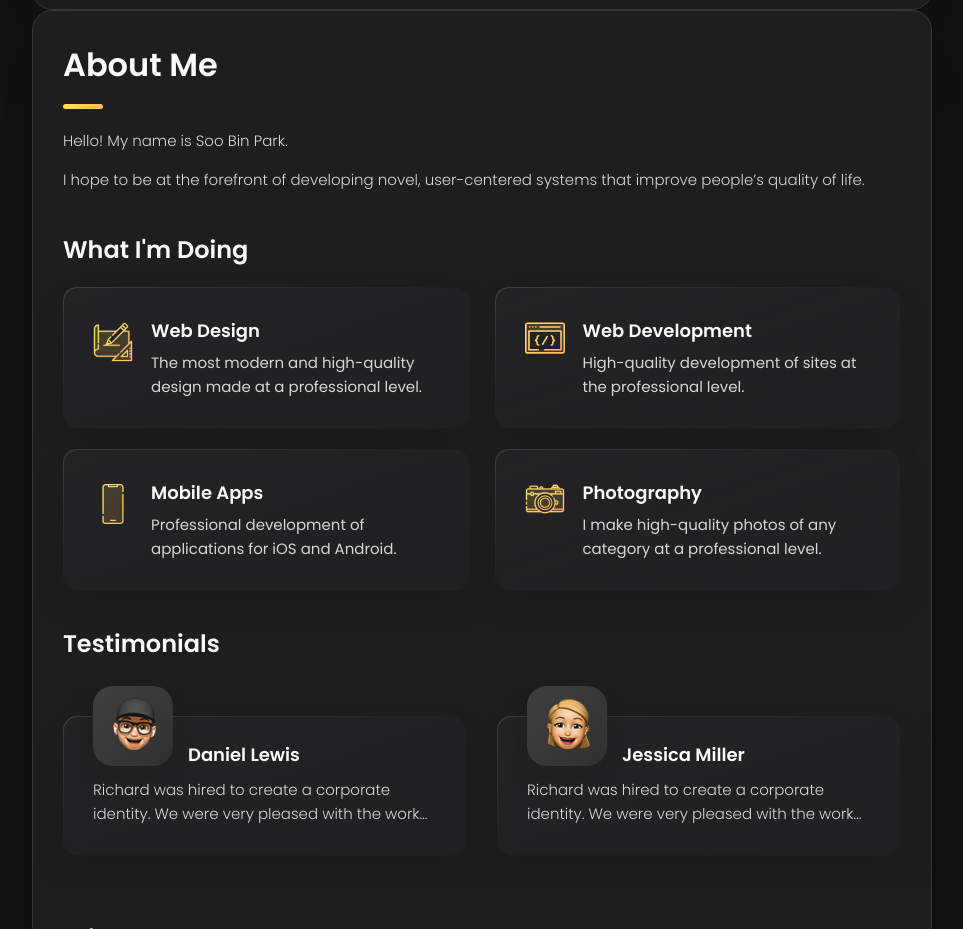
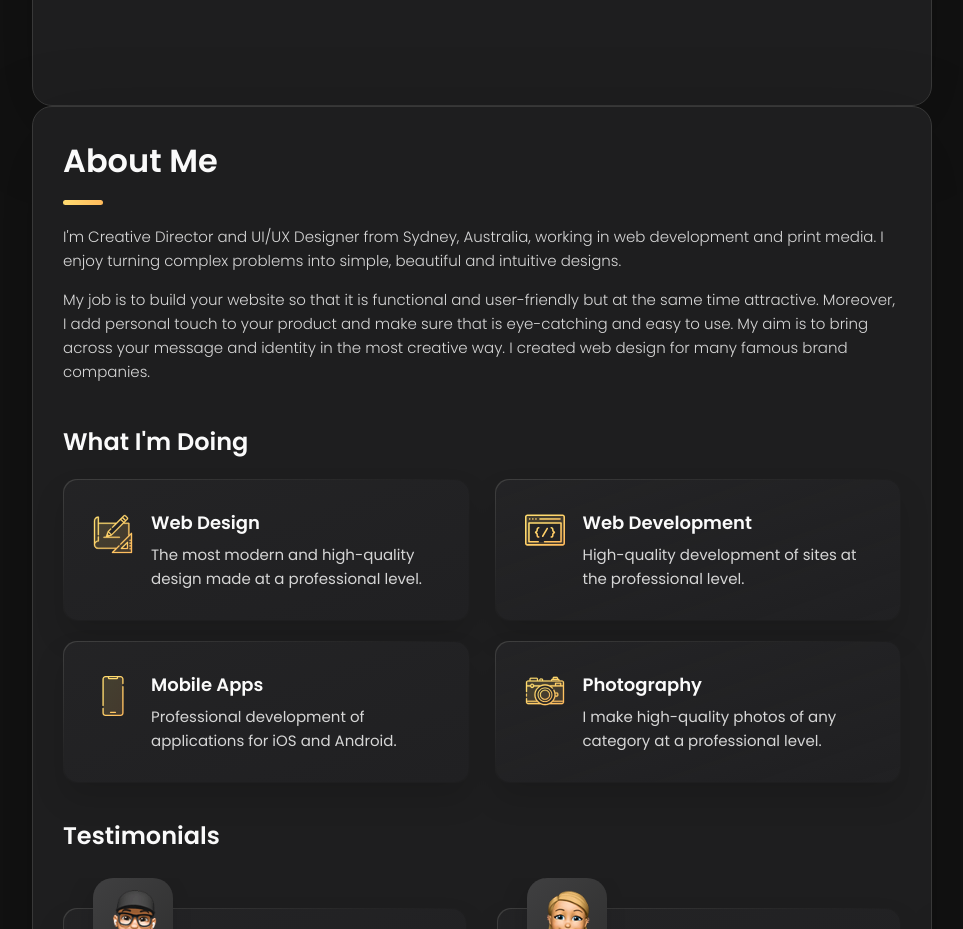
Before and after one commit to sbpark422/sbpark422.github.io, a plain HTML site: page index.html in a window 1280 px wide. Shown: the part 3320-4249 px from the top of the page, without its empty margins (308-1271 px from the left). Drawn offline with nearby package versions, Linux system fonts and the light colour scheme.

Commit message:
Update index.html

```diff
--- a/index.html
+++ b/index.html
@@ -131,7 +131,7 @@
             <a href="#" class="social-link">
             <!-- <a href="mailto:spark878@gatech.edu" class="contact-link">spark878@gatech.edu</a>
               <ion-icon name="mail"></ion-icon> -->
-              <a href="mailto:sbpark878@gmail.com" class="social-link"><ion-icon name="mail"></ion-icon></a>
+              <a href="mailto:spark878@gatech.edu" class="social-link"><ion-icon name="mail"></ion-icon></a>
             </a>
           </li>
 
@@ -530,7 +530,7 @@
         </header>
 
         <section class="about-text">
-          <!-- <p>
+          <p>
             I'm Creative Director and UI/UX Designer from Sydney, Australia, working in web development and print media.
             I enjoy
             turning complex problems into simple, beautiful and intuitive designs.
@@ -542,13 +542,6 @@
             add personal touch to your product and make sure that is eye-catching and easy to use. My aim is to bring
             across your
             message and identity in the most creative way. I created web design for many famous brand companies.
-          </p> -->
-          <p>
-            Hello! My name is Soo Bin Park.
-          </p>
-
-          <p>
-            I hope to be at the forefront of developing novel, user-centered systems that improve people’s quality of life.
           </p>
         </section>
 
```
